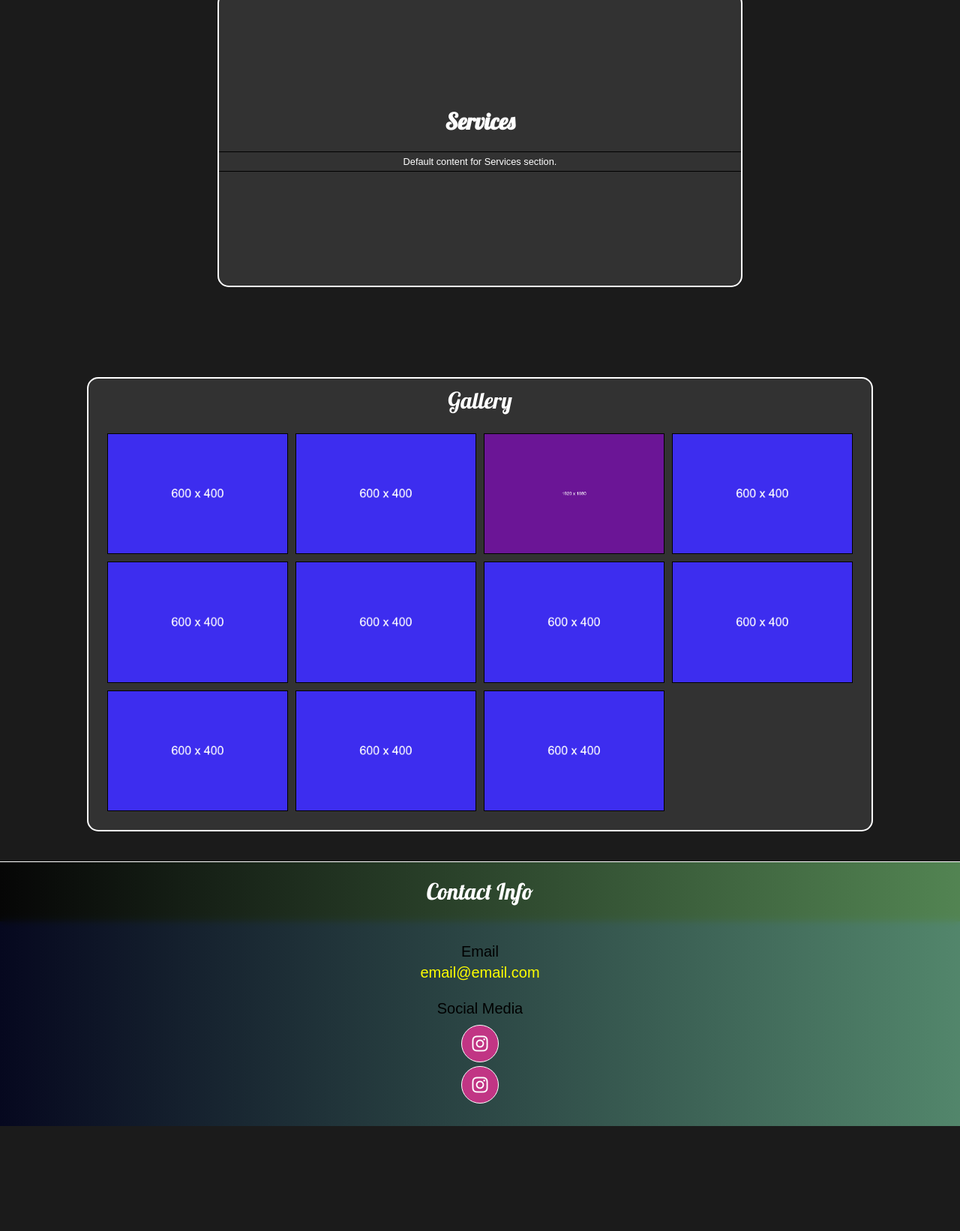
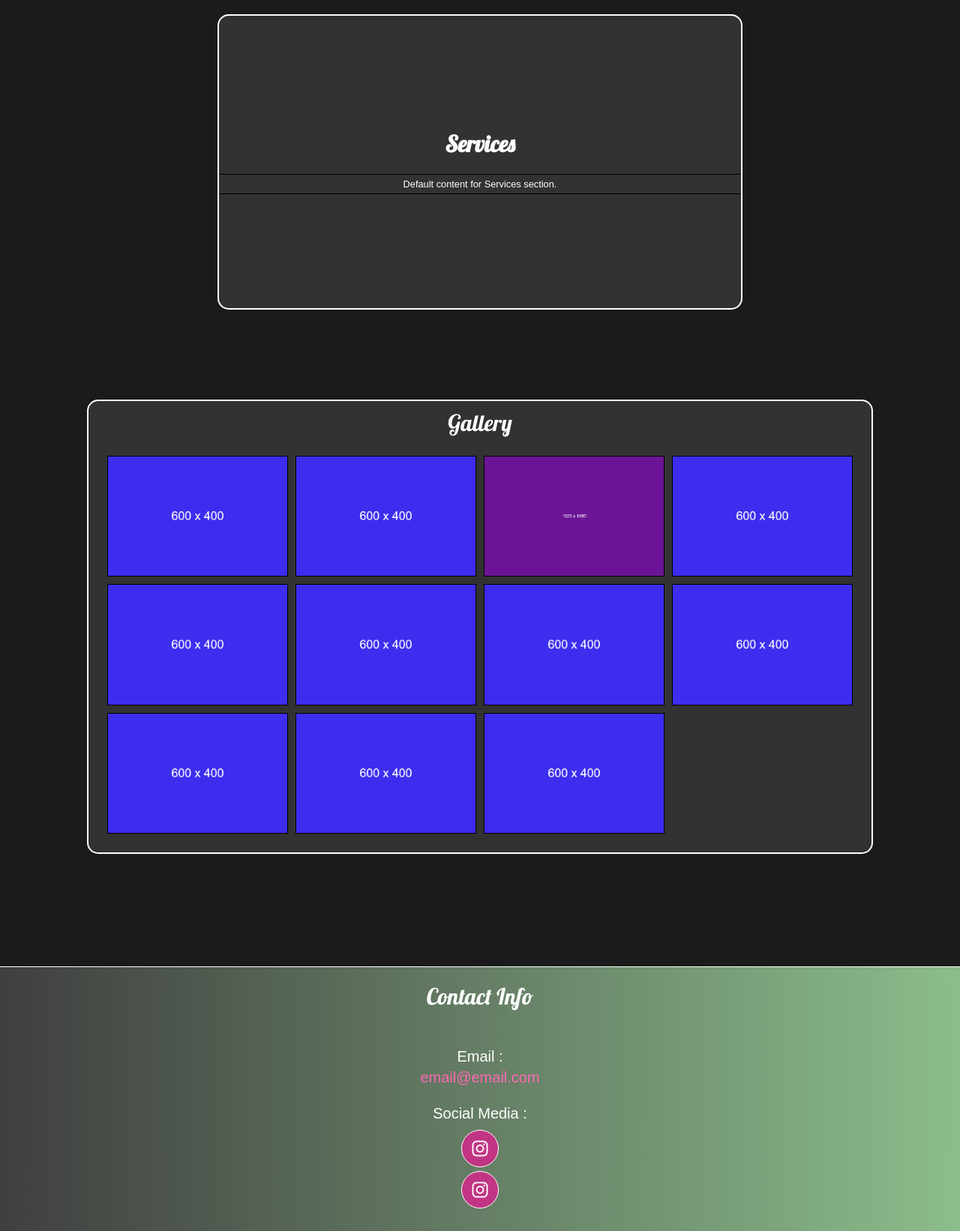
Before and after one commit to none-type/tattoo_website, a Django app: page / in a window 1280 px wide. Shown: the part 1372-3014 px from the top of the page at 75% size. Before the commit the page ends 2874 px from the top, so only its background shows below. Run offline with Django 5.2, Linux system fonts and the light colour scheme; data comes from the database, SQL or seed files in the repository; both versions use the stored data as it was after the commit; data that the repository does not hold is empty.

Commit message:
fixed horizontal scroll. vw/%

```diff
--- a/static/styles.css
+++ b/static/styles.css
@@ -18,7 +18,7 @@
 
 body {
     /* Body-specific overrides */
-    background-color: rgba(26, 35, 126, 1.0);
+    background-color: white;
     width: 100%; /* Makes body fill the full width of the viewport */
     height: auto; /* Lets the height adjust based on content */
 }
@@ -32,6 +32,7 @@
 /*////////////////////////////////////////////////////// */
 
 .navbar {
+    display: flex; /* Flexbox for aligning items inside the navbar */
     position: fixed; /* Fixes navbar to the top of the screen */
     top: 0; /* Aligns the navbar to the top */
     left: 0; /* Aligns the navbar to the left */
@@ -39,15 +40,15 @@
     background-color: rgba(0, 0, 0, 0.5); /* Semi-transparent background */
     background-image: linear-gradient(to right, rgba(0, 0, 0, 0.5), rgba(152, 251, 152, 0.5)); /* Gradient effect */
     backdrop-filter: blur(5px); /* Adds a blur effect to background */
-    display: flex; /* Flexbox for aligning items inside the navbar */
     padding: 10px; /* Padding inside the navbar */
     z-index: 1000; /* Ensures the navbar is above other elements */
-    width: 100vw; /* Full viewport width */
+    width: 100%; /* Full viewport width */
     justify-content: space-between;
     align-items: center; /* Vertically centers the navbar items */
     min-height: 100px;
-    max-height: 100px;
     border-bottom: 1px solid white;
+    flex-grow: 0;
+    flex-shrink: 0;
 }
 
 .name-head {
@@ -82,7 +83,7 @@
 }
 
 .list-link {
-    padding: 4%;
+    padding: 1%;
 }
 
 .navbar-links a {
@@ -122,8 +123,7 @@
         top: 0; /* Aligns the navbar to the top */
         left: 0; /* Aligns the navbar to the left */
         right: 0; /* Aligns the navbar to the right */
-        z-index: 1002; /* Higher value to keep it above other elements */
-        max-height: 500px;
+        z-index: 1000; /* Higher value to keep it above other elements */
     }
 
     .navbar-links {
@@ -149,6 +149,10 @@
     .navbar {
         justify-content: center;
     }
+
+    .navbar-links li {
+        padding: 20px;
+    }
 }
 
 
@@ -168,10 +172,11 @@
     margin: 0px; /* Removes default margin */
     width: 100%; /* Full width */
     flex-wrap: wrap; /* Wraps items onto a new line if necessary */
-    top: 100px; /* Pushes section down below navbar */
-    padding-top: 100px; /* Adds space at the top of the section */
+    top: 0px; /* Pushes section down below navbar */
     gap: 0.5rem;
     padding: 20px;
+    padding-top: 150px; /* Adds space at the top of the section */
+    padding-bottom: 150px;
 }
 
 /*////////////////////////*/
@@ -185,7 +190,7 @@
     aspect-ratio: 16 / 9; /* Maintains a 16:9 aspect ratio */
     background-color: rgba(50, 50, 50, 1.0);
     overflow: hidden; /* In case you have content overflow */
-    margin: 0 auto; /* Centers the box */
+    /* margin: 0 auto; /* Centers the box */
     border: 2px solid white;
     border-radius: 15px;
 }
@@ -229,7 +234,7 @@
     aspect-ratio: 16 / 9; /* Maintains a 16:9 aspect ratio */
     background-color: gray; /* Example background color */
     overflow: hidden; /* In case you have content overflow */
-    margin: 0 auto; /* Centers the box */
+    /* margin: 0 auto; /* Centers the box */
     border: 2px solid white;
     border-radius: 15px;
 }
@@ -278,7 +283,7 @@
     aspect-ratio: 16 / 9; /* Maintains a 16:9 aspect ratio */
     background-color: gray; /* Example background color */
     overflow: hidden; /* In case you have content overflow */
-    margin: 0 auto; /* Centers the box */
+    /*margin: 0 auto; /* Centers the box */
     border: 2px solid white;
     border-radius: 15px;
 }
@@ -315,7 +320,7 @@
     aspect-ratio: 16 / 9; /* Maintains a 16:9 aspect ratio */
     background-color: rgba(50, 50, 50, 1.0);
     overflow: hidden; /* In case you have content overflow */
-    margin: 0 auto; /* Centers the box */
+    /*margin: 0 auto; /* Centers the box */
     border: 2px solid white;
     border-radius: 15px;
 }
@@ -352,13 +357,13 @@
     width: 100%; /* Full width */
     height: auto; /* Adjust height based on content */
     padding: 20px; /* Padding inside the section */
-    margin-top: 20px; /* Adds space at the top */
     border-top: 1px solid white;
 }
 
 .contact-text, p {
     font-size: 20px; /* Font size */
     font-family: sans-serif; /* Font style */
+    color: white;
     padding: 5px; /* Padding inside the text block */
     text-align: center; /* Centers text horizontally */
     margin-top: 20px; /* Adds space at the top */
@@ -397,6 +402,7 @@
     object-fit: contain;
 }
 
+
 .modal-close {
     position: absolute;
     top: 20px;
@@ -414,7 +420,7 @@
     background-color: rgba(50, 50, 50, 1.0); /* White background */
     padding: 10px; /* Padding inside the section */
     margin-top: 100px; /* Space above the section */
-    margin-bottom: 100px; /* Space below the section */
+    margin-bottom: 0px; /* Space below the section */
     border: 2px solid white; /* Top border */
     border-radius: 15px;
     display: flex; /* Use flexbox for layout */
@@ -479,7 +485,7 @@
 .email-text {
     font-family: sans-serif;
     font-size: 20px;
-    color: yellow;
+    color: hotpink;
 }
 
 
--- a/webapp/templates/index.html
+++ b/webapp/templates/index.html
@@ -57,8 +57,8 @@
 	</nav>
 
 	<div class="container-section">
-		<div class="box1">
-			<h1 class="centered-text" id="about">
+		<div class="box1" id="about">
+			<h1 class="centered-text">
 				About Me
 			</h1>
 			<p class="profile-paragraph">
@@ -130,10 +130,10 @@
 		<div class="contact-section" id="contact">
 		    <div class="footer-heading">Contact Info</div>
 		    <div class="contact-text">
-		        <p>Email</p>
-		        <a class="email-text" href="email@email.com" target="_blank">email@email.com</a>
+		        <p>Email :</p>
+		        <a class="email-text">email@email.com</a>
 		        <br>
-		        <p>Social Media</p>
+		        <p>Social Media :</p>
 		        <div class="social-links">
 		            <ul>
 				        <li class="instagram">
@@ -169,7 +169,13 @@
 		    modal.classList.add('active'); // Show the modal
 
 		    const scrollbarWidth = window.innerWidth - document.documentElement.clientWidth; // Calculate scrollbar width
+
 		    document.body.style.paddingRight = `${scrollbarWidth}px`; // Add padding to offset scrollbar disappearance
+
+		    // Add padding to navbar
+		    const navbar = document.querySelector('.navbar');
+		    navbar.style.paddingRight = `${scrollbarWidth}px`; // Apply padding to navbar
+
 		    document.body.style.overflow = 'hidden'; // Disable scroll
 		}
 
@@ -179,7 +185,12 @@
 
 		    document.body.style.overflow = ''; // Re-enable scroll
 		    document.body.style.paddingRight = ''; // Remove padding
+
+		    // Remove padding from navbar
+		    const navbar = document.querySelector('.navbar');
+		    navbar.style.paddingRight = ''; // Reset navbar padding
 		}
+
 
 
 
```
Also changed, not shown: db.sqlite3.
